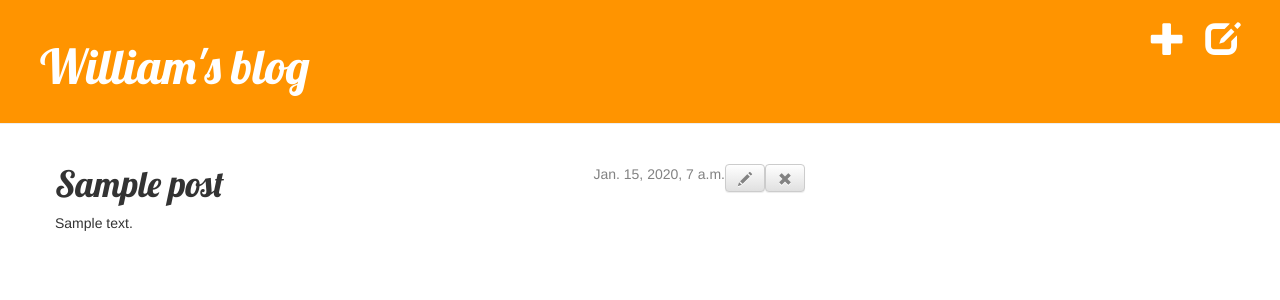
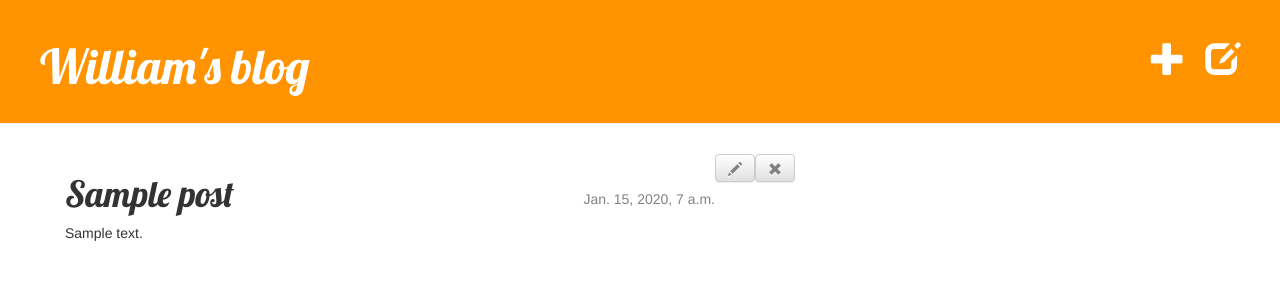
Before and after one commit to Wikiko/my-first-blog, a Django app: page /post/1/ in a window 1280 px wide. Shown: the top 300 px of the page. Run offline with Django 3.2, Linux system fonts and the light colour scheme; tables that the repository leaves empty hold one stand-in row (values such as "Sample post"); some libraries are stand-ins or nearby versions.

Commit message:
Ultima alteração em css pra deixar mais agradavel as vistas

```diff
--- a/mysite/blog/static/css/blog.css
+++ b/mysite/blog/static/css/blog.css
@@ -28,6 +28,10 @@ h1,h2,h3,h4{
     color: #828282;
 }
 
+.date{
+    margin-top: 35px;
+}
+
 .save{
     float:right;
 }
@@ -41,10 +45,12 @@ h1,h2,h3,h4{
     float: right;
     font-size: 26pt;
     margin-right: 20px;
+    margin-top: 20px;
 }
 
 .post{
-    margin-bottom: 70px;
+    margin-bottom: 45px;
+    padding: 10px;
 }
 
 .post h1 a, .post h1 a:visited{
```
